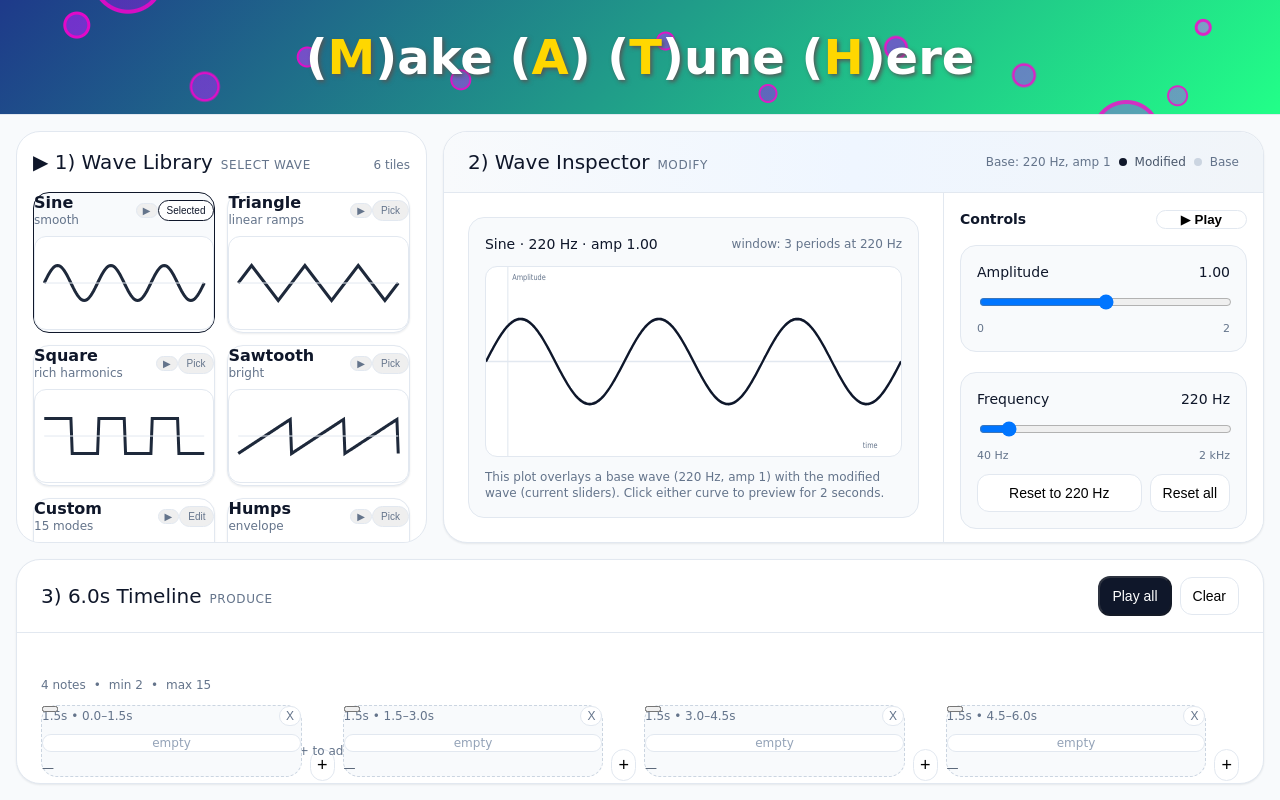
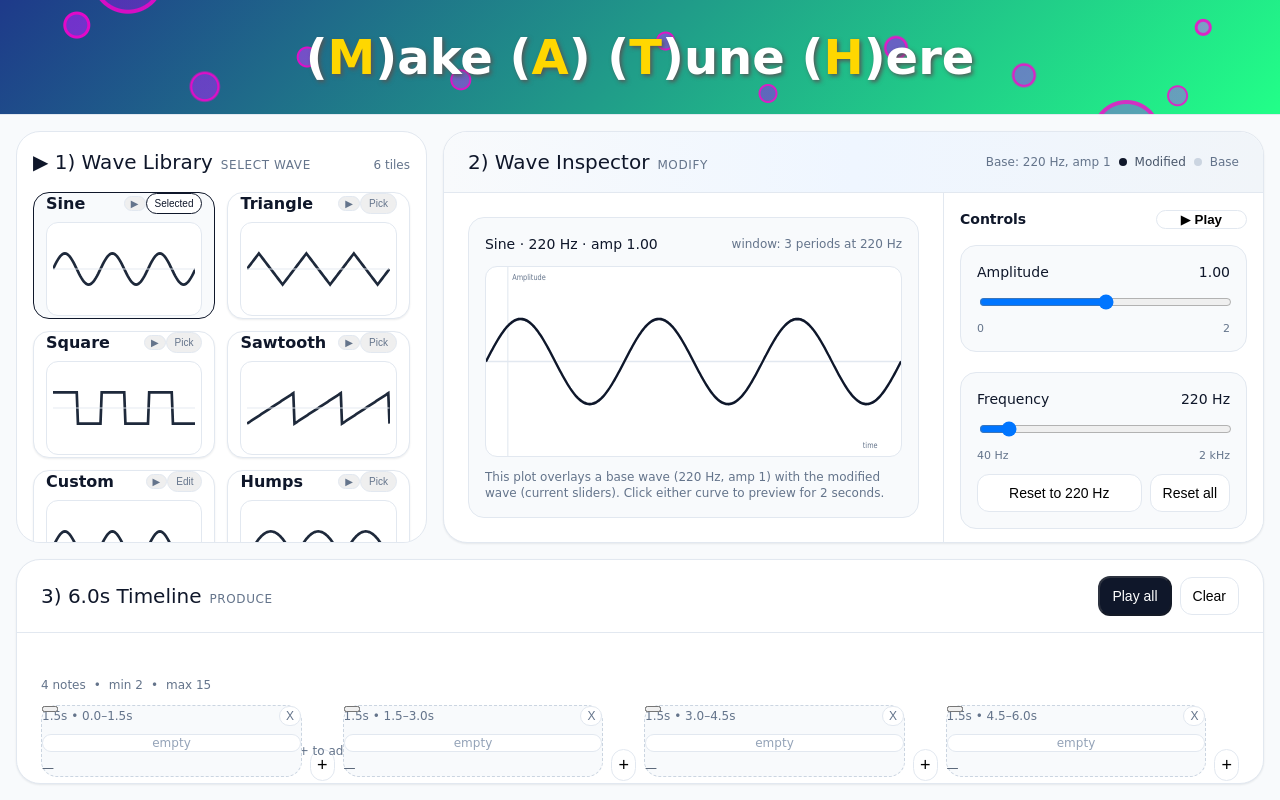
Before and after one commit to guraltsev/make_your_own_tune, a React (Vite) app: page / in a window 1280 px wide. Built offline with nearby package versions, Linux system fonts and the light colour scheme.

Commit message:
Increase wave tile inner padding to prevent title clipping

```diff
--- a/src/App.tsx
+++ b/src/App.tsx
@@ -188,13 +188,13 @@ const MIN_SLOT_SECONDS = 0.5;
 const MAX_SLOT_SECONDS = 2;
 const DEFAULT_SLOT_SECONDS = 1.5;
 
-const WAVE_TILES: Array<{ type: WaveType; name: string; subtitle: string }> = [
-  { type: "sine", name: "Sine", subtitle: "smooth" },
-  { type: "triangle", name: "Triangle", subtitle: "linear ramps" },
-  { type: "square", name: "Square", subtitle: "rich harmonics" },
-  { type: "saw", name: "Sawtooth", subtitle: "bright" },
-  { type: "custom", name: "Custom", subtitle: `${CUSTOM_MODE_COUNT} modes` },
-  { type: "humps", name: "Humps", subtitle: "envelope" },
+const WAVE_TILES: Array<{ type: WaveType; name: string }> = [
+  { type: "sine", name: "Sine" },
+  { type: "triangle", name: "Triangle" },
+  { type: "square", name: "Square" },
+  { type: "saw", name: "Sawtooth" },
+  { type: "custom", name: "Custom" },
+  { type: "humps", name: "Humps" },
 ];
 
 function formatHz(x: number) {
@@ -1100,17 +1100,14 @@ export default function SoundWavesPresentationMockup() {
                 <div
                   key={w.type}
                   className={
-                    "rounded-2xl border p-2 text-left shadow-sm transition " +
+                    "rounded-2xl border px-3 py-2.5 text-left shadow-sm transition " +
                     (selected
                       ? "border-slate-900 ring-2 ring-slate-900/10 bg-slate-50"
                       : "border-slate-200 hover:border-slate-300 bg-white")
                   }
                 >
                   <div className="flex items-center justify-between">
-                    <div>
-                      <div className="font-semibold">{w.name}</div>
-                      <div className="text-xs text-slate-500">{w.subtitle}</div>
-                    </div>
+                    <div className="font-semibold tracking-[0.01em]">{w.name}</div>
 
                     <div className="flex items-center gap-1.5">
                       <button
```
